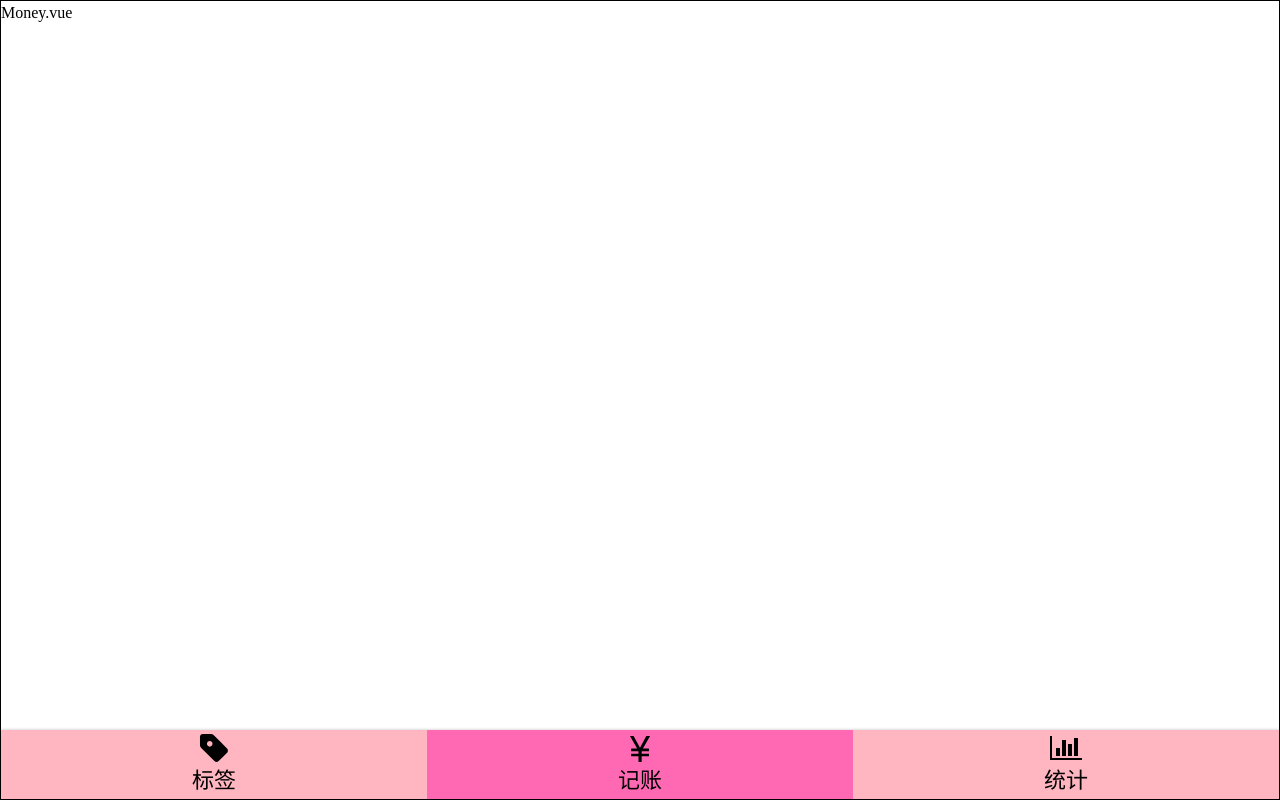
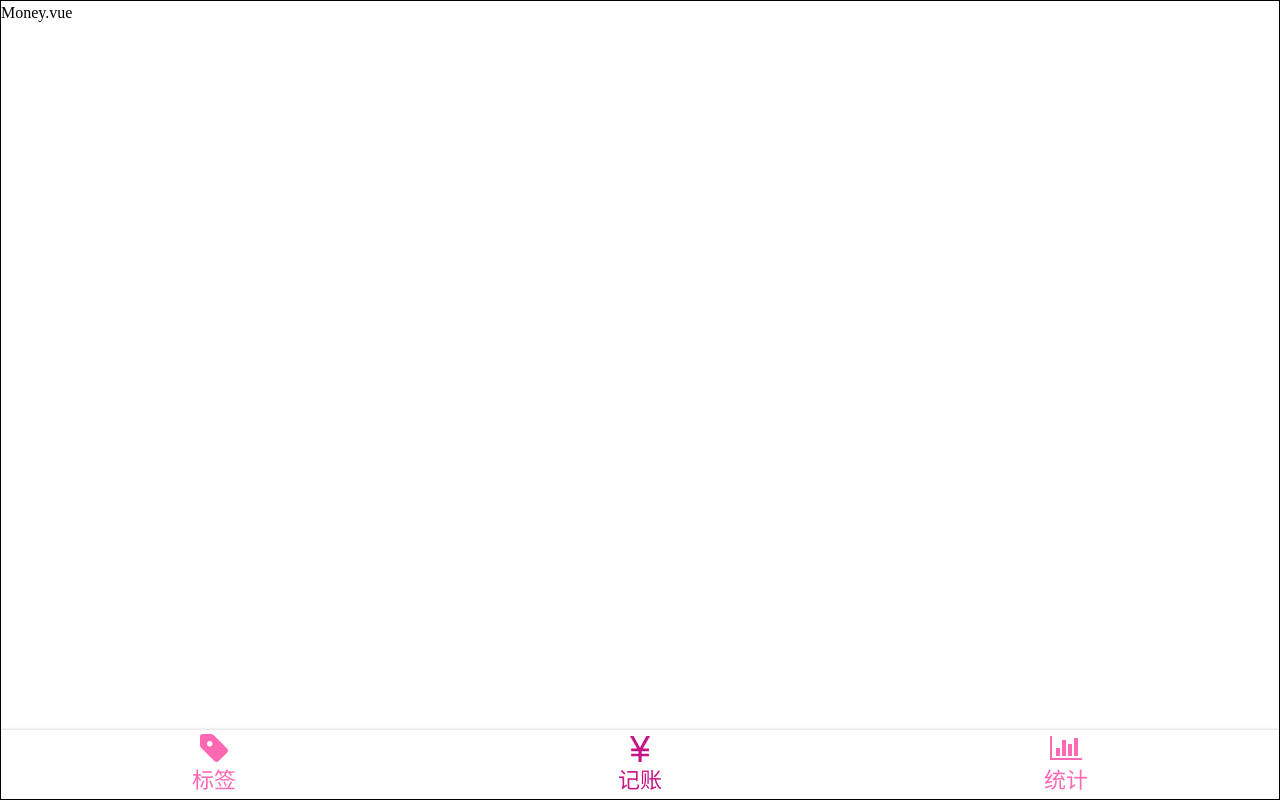
Before and after one commit to yybb717/morney, a Vue app: page /#/money in a window 1280 px wide. Built offline with nearby package versions, Linux system fonts and the light colour scheme.

Commit message:
解决了SVG自带fill属性的问题

```diff
--- a/package.json
+++ b/package.json
@@ -37,6 +37,7 @@
     "sass": "^1.25.0",
     "sass-loader": "^8.0.2",
     "svg-sprite-loader": "^4.2.1",
+    "svgo-loader": "^2.2.1",
     "typescript": "~3.7.5",
     "vue-template-compiler": "^2.6.11"
   },
--- a/src/components/Nav.vue
+++ b/src/components/Nav.vue
@@ -38,14 +38,14 @@
     align-items: center;
     padding: 2px 0;
     font-size: 22px;
-    background: lightpink;
+    color: hotpink;
 > .icon{
   width: 32px;
   height: 32px;
 }
   }
     > .item.selected{
-      background:hotpink;
+      color: mediumvioletred;
     }
   }
 </style>
```
Also changed, not shown: src/assets/icons/label.svg, 1 other file (tests, documents, lock files or other folders).
